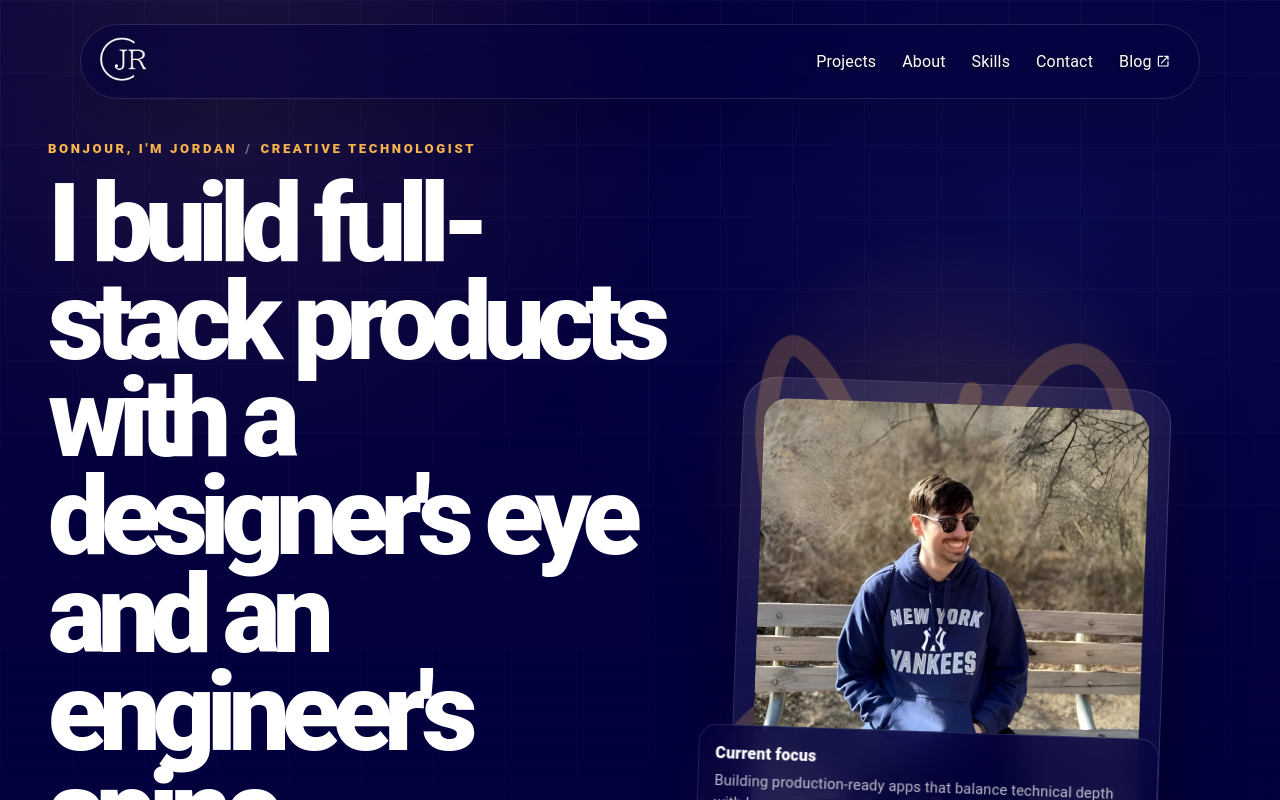
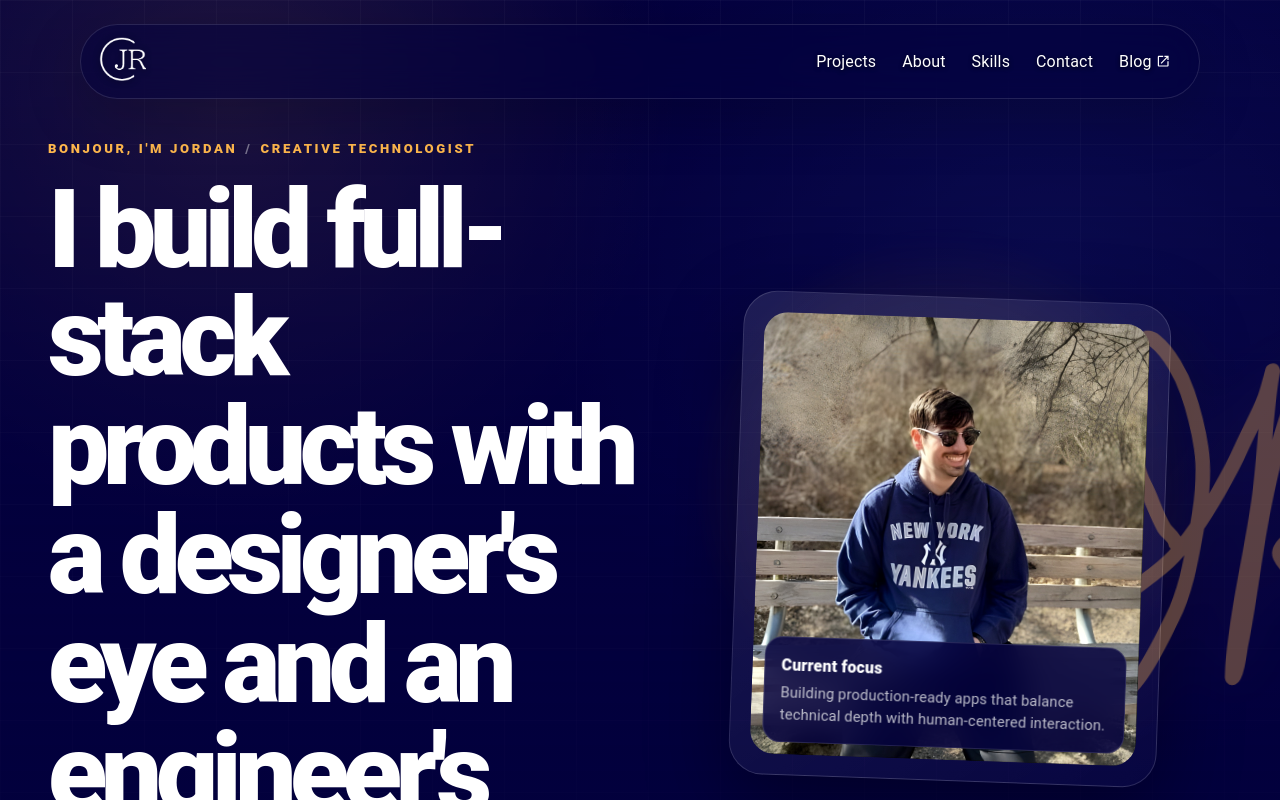
Before and after one commit to jrudman25/Personal-Site, a React (Vite) app: page / in a window 1280 px wide. Built offline with nearby package versions, Linux system fonts and the light colour scheme; the HTML template or start-up script is replaced by a standard one.

Commit message:
Spacing/mobile fixes, update signature animation

```diff
--- a/src/App.jsx
+++ b/src/App.jsx
@@ -14,7 +14,7 @@ import Footer from "./Footer";
 function App() {
     return (
         <Router>
-            <Box id="app-scroll-container" sx={{ height: '100vh', overflowY: 'auto', display: 'flex', flexDirection: 'column' }}>
+            <Box id="app-scroll-container" sx={{ height: '100vh', overflowY: 'auto', display: 'flex', flexDirection: 'column', '@supports (height: 100dvh)': { height: '100dvh' } }}>
                 <NavBar />
                 <Box component="main" sx={{ flexGrow: 1, paddingTop: '120px' }}>
                     <Routes>
--- a/src/Home.jsx
+++ b/src/Home.jsx
@@ -232,8 +232,8 @@ const Home = () => {
                                 color: 'white',
                                 fontSize: { xs: '3.2rem', sm: '4.6rem', md: '6.8rem' },
                                 fontWeight: 900,
-                                letterSpacing: '-0.075em',
-                                lineHeight: 0.9,
+                                letterSpacing: '-0.06em',
+                                lineHeight: 1,
                                 maxWidth: '850px',
                                 mb: 3,
                             }}
@@ -264,6 +264,7 @@ const Home = () => {
                                     py: 1.15,
                                     fontWeight: 800,
                                     textTransform: 'none',
+                                    transition: 'transform 0.2s ease, background-color 0.2s ease',
                                     '&:hover': {
                                         backgroundColor: '#FFD18A',
                                         transform: 'translateY(-2px)',
@@ -339,7 +340,7 @@ const Home = () => {
                                 p: { xs: 2, md: 2.5 },
                                 background: 'linear-gradient(145deg, rgba(255,255,255,0.1), rgba(255,255,255,0.025))',
                                 boxShadow: '0 28px 80px rgba(0,0,0,0.34)',
-                                transform: { xs: 'none', md: 'rotate(2deg)' },
+                                transform: { xs: 'none', md: 'translateY(-125px) rotate(2deg)' },
                             }}
                         >
                             <Loading />
@@ -360,8 +361,9 @@ const Home = () => {
                                 elevation={0}
                                 sx={{
                                     position: { xs: 'relative', md: 'absolute' },
-                                    left: { md: '-34px' },
-                                    bottom: { md: '28px' },
+                                    left: { md: '32px' },
+                                    right: { md: '32px' },
+                                    bottom: { md: '32px' },
                                     mt: { xs: 2, md: 0 },
                                     p: 2,
                                     borderRadius: '18px',
@@ -369,7 +371,7 @@ const Home = () => {
                                     background: 'rgba(3,0,61,0.84)',
                                     border: '1px solid rgba(255,255,255,0.12)',
                                     backdropFilter: 'blur(16px)',
-                                    zIndex: 2,
+                                    zIndex: 3,
                                 }}
                             >
                                 <Typography sx={{ fontWeight: 800, mb: 0.5 }}>
@@ -392,6 +394,7 @@ const Home = () => {
                                 elevation={0}
                                 sx={{
                                     height: '100%',
+                                    boxSizing: 'border-box',
                                     p: { xs: 2.5, md: 3 },
                                     borderRadius: '24px',
                                     color: 'white',
@@ -446,6 +449,7 @@ const Home = () => {
                                 elevation={0}
                                 sx={{
                                     height: '100%',
+                                    boxSizing: 'border-box',
                                     p: { xs: 2.5, md: 4 },
                                     borderRadius: '28px',
                                     color: 'white',
@@ -578,6 +582,10 @@ const Home = () => {
                                                     fontWeight: 500,
                                                     fontSize: '0.85rem',
                                                     transition: 'all 0.2s ease',
+                                                    '&:hover': {
+                                                        backgroundColor: 'rgba(3,0,61,0.08)',
+                                                        transform: 'translateY(-1px)',
+                                                    },
                                                 }}
                                             />
                                         ))}
--- a/src/Loading.jsx
+++ b/src/Loading.jsx
@@ -11,10 +11,6 @@ const Loading = () => {
     const prefersReducedMotion = typeof window !== 'undefined'
         && window.matchMedia?.('(prefers-reduced-motion: reduce)').matches;
 
-    if (prefersReducedMotion) {
-        return null;
-    }
-
     return (
         <Box
             component={motion.svg}
@@ -22,15 +18,16 @@ const Loading = () => {
             viewBox="0 0 294 321"
             fill="none"
             xmlns="http://www.w3.org/2000/svg"
-            initial={{ opacity: 0 }}
-            animate={{ opacity: 0.22 }}
+            initial={prefersReducedMotion ? false : { opacity: 0 }}
+            animate={{ opacity: 0.34 }}
             transition={{ duration: 0.6, ease: 'easeOut' }}
             sx={{
+                display: { xs: 'none', md: 'block' },
                 position: 'absolute',
-                width: { xs: '112%', md: '120%' },
+                width: '84%',
                 height: 'auto',
-                right: { xs: '-6%', md: '-10%' },
-                top: { xs: '-7%', md: '-11%' },
+                left: { xs: '68%', md: '80%' },
+                top: { xs: '6%', md: '4%' },
                 zIndex: 0,
                 pointerEvents: 'none',
                 filter: 'drop-shadow(0 0 28px rgba(255,184,77,0.16))',
@@ -59,7 +56,7 @@ const Loading = () => {
                 stroke="#FFB84D"
                 strokeWidth="12"
                 strokeLinecap="round"
-                initial={{ pathLength: 0 }}
+                initial={prefersReducedMotion ? false : { pathLength: 0 }}
                 animate={{ pathLength: 1 }}
                 transition={{ duration: 1.6, ease: 'easeInOut' }}
             />
```
Also changed, not shown: 1 other file (tests, documents, lock files or other folders).
